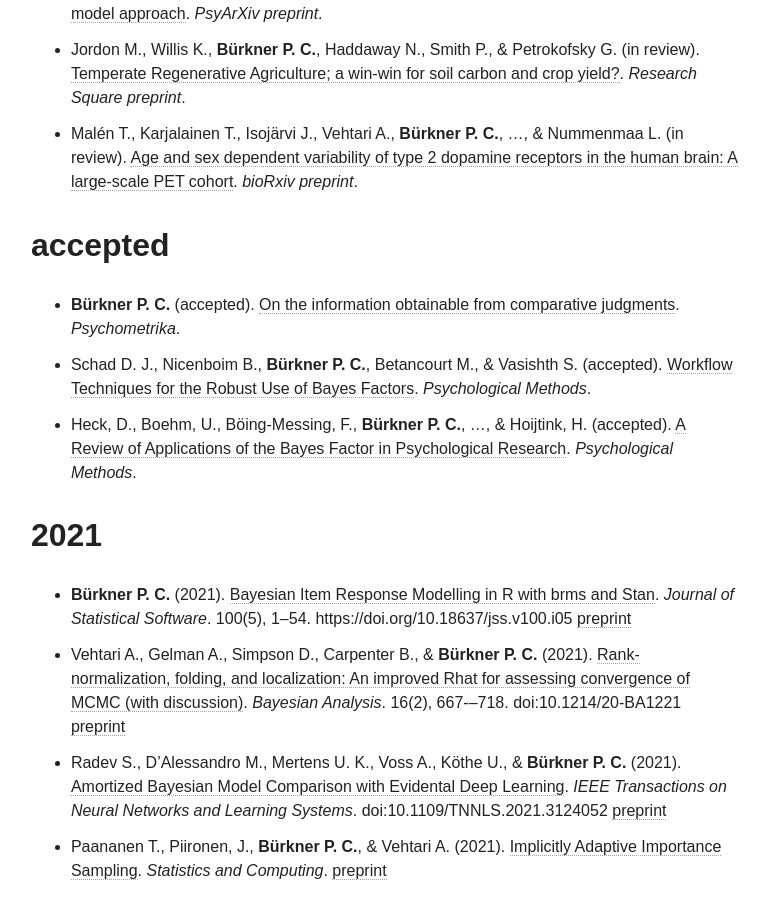
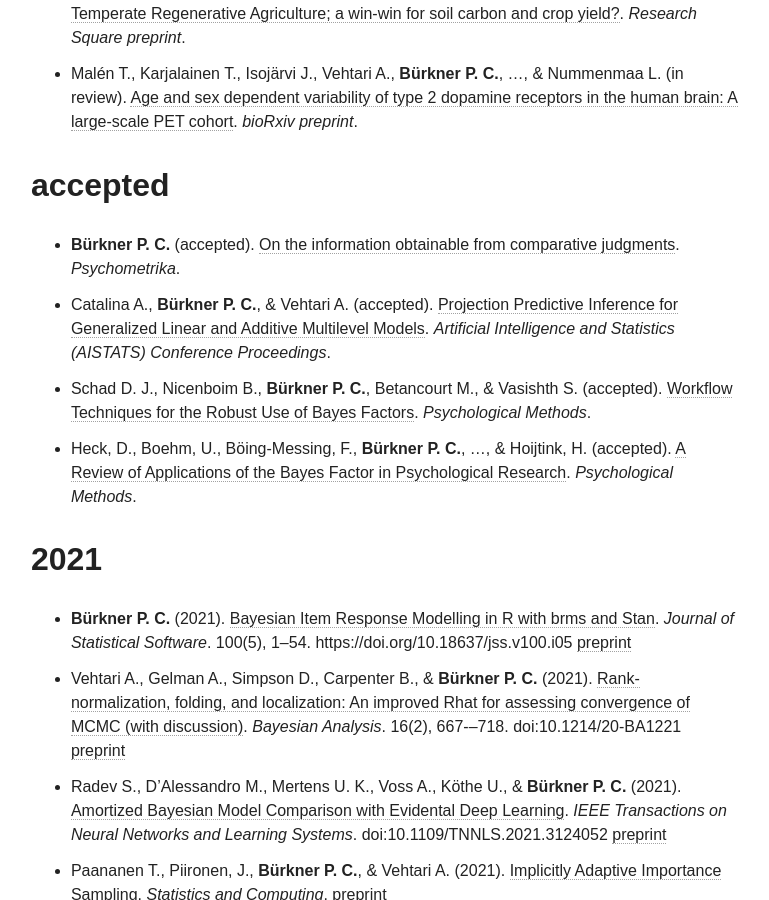
Before and after one commit to paul-buerkner/paul-buerkner.github.io, a Jekyll site: the page built from publications/index.md, in a window 1280 px wide and 900 px high, scrolled down 1856 px. Shown: the whole window, without its empty margins (255-1024 px from the left). Built offline with Jekyll 4.4.1, drawn with Linux system fonts in a browser that asks for light colours; nearby versions of some CDN libraries; some of the changed text lies outside the part shown.

Commit message:
move paper to accepted

```diff
--- a/publications/index.md
+++ b/publications/index.md
@@ -30,6 +29,7 @@ excerpt: "A list of my publications"
 ## accepted
 
 * **Bürkner P. C.** (accepted). [On the information obtainable from comparative judgments](https://psyarxiv.com/j5efn/). *Psychometrika*.
+* Catalina A., **Bürkner P. C.**, & Vehtari A. (accepted). [Projection Predictive Inference for Generalized Linear and Additive Multilevel Models](https://arxiv.org/abs/2010.06994). *Artificial Intelligence and Statistics (AISTATS) Conference Proceedings*.
 * Schad D. J., Nicenboim B., **Bürkner P. C.**, Betancourt M., & Vasishth S. (accepted). [Workflow Techniques for the Robust Use of Bayes Factors](https://arxiv.org/abs/2103.08744). *Psychological Methods*.
 * Heck, D., Boehm, U., Böing-Messing, F., **Bürkner P. C.**, ..., & Hoijtink, H. (accepted). [A Review of Applications of the Bayes Factor in Psychological Research](https://psyarxiv.com/cu43g/). *Psychological Methods*.
 
```
Also changed, not shown: other parts of publications/index.md (+0 -1 lines).
